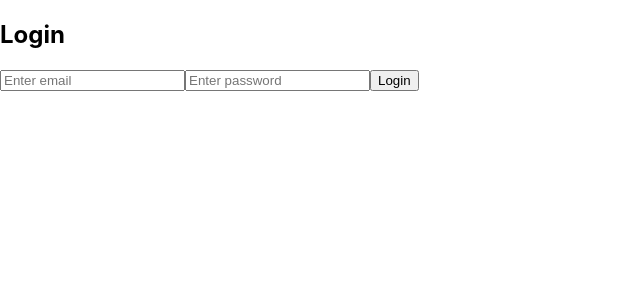
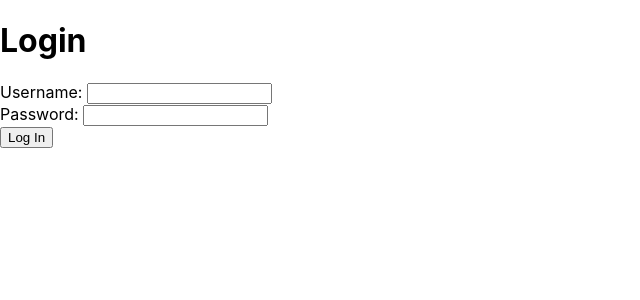
Before and after one commit to VamshiPriya3/Destion, a React (Create React App) app: page /login in a window 1280 px wide. Shown: the top 300 px of the page, without its empty margins (0-640 px from the left). Built offline with nearby package versions, Linux system fonts and the light colour scheme.

Commit message:
Added login

```diff
--- a/src/App.js
+++ b/src/App.js
@@ -1,23 +1,24 @@
-import React from "react";
-import { BrowserRouter as Router, Route, Routes } from "react-router-dom";
-import Home from "./pages/Home";
-import InvoiceList from "./pages/InvoiceList";
-import InvoiceDetails from "./pages/InvoiceDetails";
-import Login from "./pages/Login";
+import React from 'react';
+import { BrowserRouter as Router, Routes, Route } from 'react-router-dom';
+import Home from './pages/Home';
+import InvoiceList from './pages/InvoiceList';
+import InvoiceDetail from './pages/InvoiceDetail';
+import Login from './pages/Login';
+import PrivateRoute from './pages/PrivateRoute';
 
-function App() {
+const App = () => {
   return (
     <Router>
-      <div>
-        <Routes>
-          <Route path="/" element={<Home />} />
-          <Route path="/invoices" element={<InvoiceList />} />
-          <Route path="/invoice/:id" element={<InvoiceDetails />} />
-          <Route path="/login" element={<Login />} />
-        </Routes>
-      </div>
+      <Routes>
+        <Route path="/login" element={<Login />} />
+        {/* Root path / */}
+        <Route path="/" element={<PrivateRoute element={<Home />} />} />
+        <Route path="/home" element={<PrivateRoute element={<Home />} />} />
+        <Route path="/invoices" element={<PrivateRoute element={<InvoiceList />} />} />
+        <Route path="/invoice/:id" element={<PrivateRoute element={<InvoiceDetail />} />} />
+      </Routes>
     </Router>
   );
-}
+};
 
 export default App;
--- /dev/null
+++ b/src/pages/InvoiceDetail.js
@@ -0,0 +1,31 @@
+import React, { useEffect, useState } from 'react';
+import { useParams } from 'react-router-dom'; // Import useParams to fetch invoice ID from URL
+
+function InvoiceDetail() {
+  const { id } = useParams(); // Get the invoice ID from the URL
+  const [invoice, setInvoice] = useState(null);
+
+  useEffect(() => {
+    // Fetching the invoice detail using the invoice ID
+    const fetchInvoiceDetail = async () => {
+      const response = await fetch(`/path-to-your-mock-invoice-data/${id}`); // Replace with actual API or mock data
+      const data = await response.json();
+      setInvoice(data);
+    };
+
+    fetchInvoiceDetail();
+  }, [id]); // Fetch the data when the ID changes
+
+  if (!invoice) return <div>Loading...</div>;
+
+  return (
+    <div>
+      <h1>Invoice Detail for {invoice.storeName}</h1>
+      <p>Order ID: {invoice.orderId}</p>
+      <p>Date: {invoice.date}</p>
+      {/* Display other details of the invoice */}
+    </div>
+  );
+}
+
+export default InvoiceDetail;
--- a/src/pages/InvoiceDetails.js
+++ /dev/null
@@ -1,14 +0,0 @@
-import React from 'react';
-import { useParams } from 'react-router-dom';
-
-function InvoiceDetails() {
-  const { id } = useParams();
-  return (
-    <div>
-      <h2>Invoice Details - {id}</h2>
-
-    </div>
-  );
-}
-
-export default InvoiceDetails;
--- a/src/pages/InvoiceList.js
+++ b/src/pages/InvoiceList.js
@@ -6,10 +6,10 @@ function InvoiceList() {
   const [loading, setLoading] = useState(true);
   const [error, setError] = useState("");
 
-  // Fetch invoices data when the component mounts
+
   useEffect(() => {
     axios
-      .get("https://api.example.com/invoices")  // Replace with actual API endpoint
+      .get("https://api.example.com/invoices")
       .then((response) => {
         setInvoices(response.data);
         setLoading(false);
--- a/src/pages/Login.js
+++ b/src/pages/Login.js
@@ -1,32 +1,42 @@
 import React, { useState } from 'react';
+import { useNavigate } from 'react-router-dom';
 
 function Login() {
-  const [email, setEmail] = useState("");
-  const [password, setPassword] = useState("");
+  const [username, setUsername] = useState('');
+  const [password, setPassword] = useState('');
+  const navigate = useNavigate();
 
-  const handleSubmit = (e) => {
-    e.preventDefault();
-    console.log("Logging in with", email, password);
+  const handleLogin = () => {
+
+    if (username === 'storeOwner' && password === 'password123') {
+
+      localStorage.setItem('user', JSON.stringify({ username }));
+      navigate('/invoice-list');
+    } else {
+      alert('Invalid credentials');
+    }
   };
 
   return (
     <div>
-      <h2>Login</h2>
-      <form onSubmit={handleSubmit}>
+      <h1>Login</h1>
+      <div>
+        <label>Username: </label>
         <input
-          type="email"
-          value={email}
-          onChange={(e) => setEmail(e.target.value)}
-          placeholder="Enter email"
+          type="text"
+          value={username}
+          onChange={(e) => setUsername(e.target.value)}
         />
+      </div>
+      <div>
+        <label>Password: </label>
         <input
           type="password"
           value={password}
           onChange={(e) => setPassword(e.target.value)}
-          placeholder="Enter password"
         />
-        <button type="submit">Login</button>
-      </form>
+      </div>
+      <button onClick={handleLogin}>Log In</button>
     </div>
   );
 }
--- /dev/null
+++ b/src/pages/PrivateRoute.js
@@ -0,0 +1,13 @@
+import { Navigate } from 'react-router-dom';
+
+const PrivateRoute = ({ element, ...rest }) => {
+  const isAuthenticated = localStorage.getItem("user");
+
+  if (!isAuthenticated) {
+    return <Navigate to="/login" replace />;
+  }
+
+  return element;
+};
+
+export default PrivateRoute;
```
